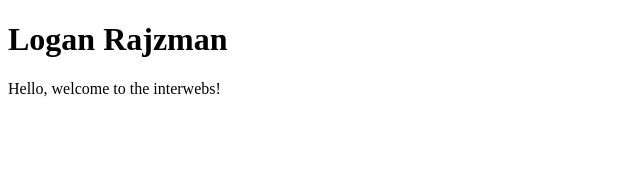
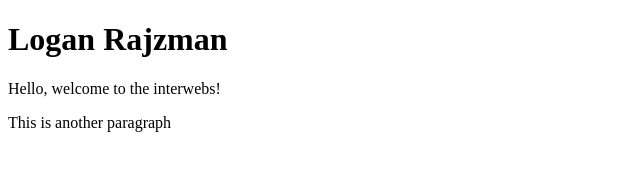
Before and after one commit to LoganR11/LoganR11.github.io, a plain HTML site: page demo/index.html in a window 1280 px wide. Shown: the whole page, without its empty margins (0-640 px from the left). Drawn offline with Linux system fonts and the light colour scheme.

Commit message:
Adds Paragraph

```diff
--- a/demo/index.html
+++ b/demo/index.html
@@ -3,7 +3,7 @@
 <head>
     <meta charset="UTF-8">
     <meta name="viewport" content="width=device-width, initial-scale=1.0">
-    <title>My first webpage
+    <title>My webpage
     </title>
 </head>
 <body>
@@ -11,3 +11,4 @@
 <p>Hello, welcome to the interwebs! </p>
 </body>
 </html>
+<p>This is another paragraph</p>
```
